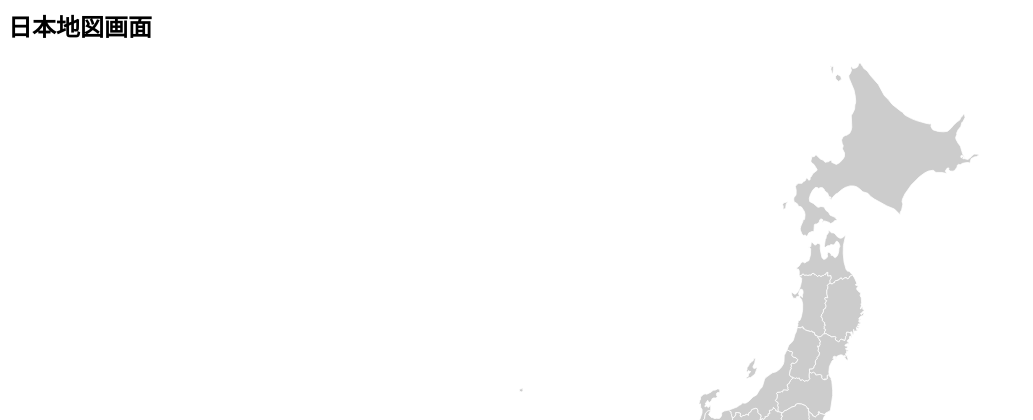
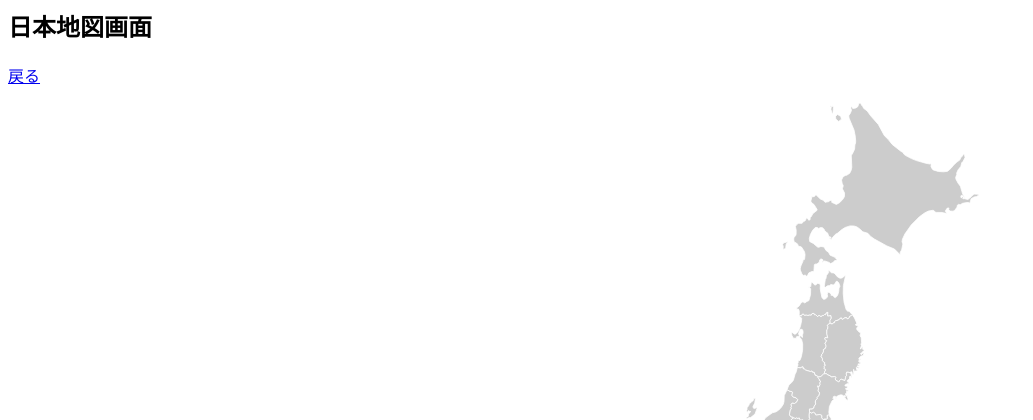
Before and after one commit to soozhin/World-Information-Map, a Django app: page /worldmap/japan in a window 1280 px wide. Shown: the top 420 px of the page, without its empty margins (0-1033 px from the left). Run offline with Django 3.2, Linux system fonts and the light colour scheme.

Commit message:
日本から世界地図に戻るボタンを追加

```diff
--- a/PBLproject/worldmap/templates/worldmap/japan.html
+++ b/PBLproject/worldmap/templates/worldmap/japan.html
@@ -8,6 +8,7 @@
 
 	<body>
 		<h2>日本地図画面</h2>
+		<p><a href="{% url 'worldmap:start' %}">戻る</a></p>
 
 		<div class="container">
 			<?xml version="1.0" encoding="utf-8"?>
```
